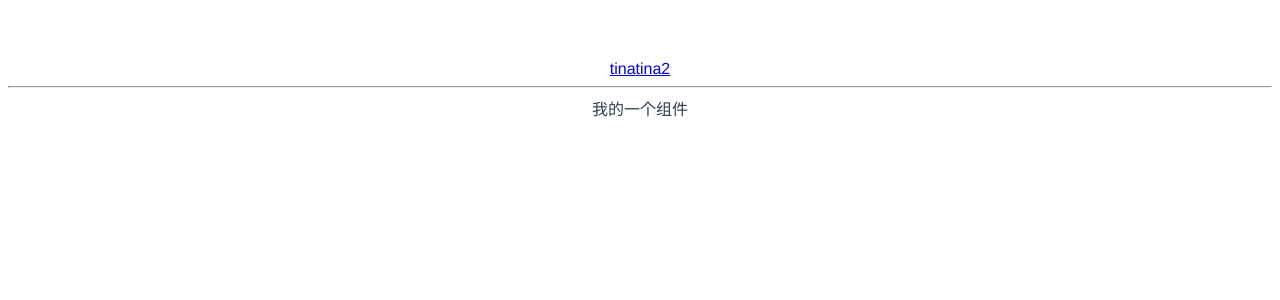
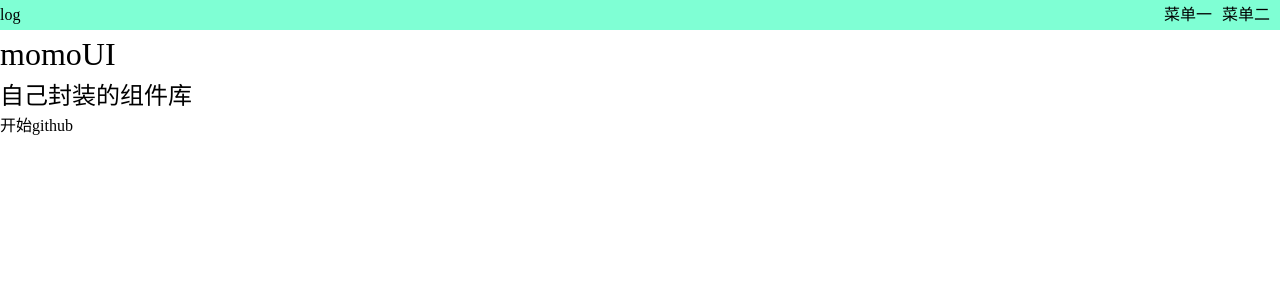
Before and after one commit to yruirui/modArray, a Vue app: page / in a window 1280 px wide. Shown: the top 300 px of the page. Built offline with nearby package versions, Linux system fonts and the light colour scheme.

Commit message:
搭建html结构

```diff
--- a/package.json
+++ b/package.json
@@ -6,10 +6,12 @@
     "build": "vite build"
   },
   "dependencies": {
+
     "vue": "^3.0.0-rc.1",
     "vue-router": "^4.3.2"
   },
   "devDependencies": {
+    "sass": "^1.26.10",
     "@vue/compiler-sfc": "^3.0.0-rc.1",
     "vite": "^1.0.0-rc.1"
   }
--- a/src/App.vue
+++ b/src/App.vue
@@ -1,20 +1,16 @@
 <template>
-  <router-link to="/" >tina</router-link>
-  <router-link to="/tina2" >tina2</router-link>
-  <hr />
+
   <router-view/>
 
 </template>
 
 <script>
-import HelloWorld from './components/HelloWorld.vue'
-import tina from './components/tina.vue'
+
 
 export default {
   name: 'App',
   components: {
-    HelloWorld,
-    tina
+
   }
 }
 </script>
--- a/src/components/HelloWorld.vue
+++ /dev/null
@@ -1,19 +0,0 @@
-<template>
-  <h1>{{ msg }}</h1>
-  <button @click="count++">count is: {{ count }}</button>
-  <p>Edit <code>components/HelloWorld.vue</code> to test hot module replacement.</p>
-</template>
-
-<script>
-export default {
-  name: 'HelloWorld',
-  props: {
-    msg: String
-  },
-  data() {
-    return {
-      count: 0
-    }
-  }
-}
-</script>
--- a/src/components/tina.vue
+++ /dev/null
@@ -1,13 +0,0 @@
-<template>
-   我的一个组件
-</template>
-
-<script>
-export default {
-
-}
-</script>
-
-<style>
-
-</style>
--- a/src/components/tina2.vue
+++ /dev/null
@@ -1,13 +0,0 @@
-<template>
-  第二个组件
-</template>
-
-<script>
-export default {
-
-}
-</script>
-
-<style>
-
-</style>
--- a/src/index.css
+++ /dev/null
@@ -1,8 +0,0 @@
-#app {
-  font-family: Avenir, Helvetica, Arial, sans-serif;
-  -webkit-font-smoothing: antialiased;
-  -moz-osx-font-smoothing: grayscale;
-  text-align: center;
-  color: #2c3e50;
-  margin-top: 60px;
-}
--- /dev/null
+++ b/src/index.scss
@@ -0,0 +1,19 @@
+body {
+  line-height: 1.5;
+}
+a {
+  text-decoration: none;
+  color: inherit;
+}
+* {
+  box-sizing: border-box;
+  margin: 0;
+  padding: 0;
+}
+ul,
+ol {
+  list-style: none;
+}
+h1,h2,h3,h4{
+  font-weight:normal;
+}
--- /dev/null
+++ b/src/views/Doc.vue
@@ -0,0 +1,22 @@
+<template>
+<div>
+  <div class="topnav">
+    <div class="log"></div>
+    <div class="menu"></div>
+  </div>
+  <div class="content">
+    <aside>边栏</aside>
+    <main>主内容</main>
+  </div>
+</div>
+</template>
+
+<script>
+export default {
+
+}
+</script>
+
+<style>
+
+</style>
--- /dev/null
+++ b/src/views/Home.vue
@@ -0,0 +1,34 @@
+<template>
+  <div class="topnav">
+    <div class="log">log</div>
+    <div class="menu"><span>菜单一</span><span>菜单二</span> </div>
+  </div>
+  <div class="banner">
+   <h1>momoUI</h1>
+   <h2>自己封装的组件库</h2>
+   <p class="action">
+    <a>开始</a>
+    <a>github</a>
+   </p>
+  </div>
+</template>
+
+<script>
+export default {
+
+}
+</script>
+
+<style lang="scss" scope>
+.topnav{
+    height:30px;
+    background-color: aquamarine;
+    display: flex;
+    justify-content: space-between;
+    align-items:center;
+    span{
+       padding-right: 10px;
+    }
+}
+
+</style>
```
Also changed, not shown: src/main.ts (+5 -5 lines), 1 other file (tests, documents, lock files or other folders).
